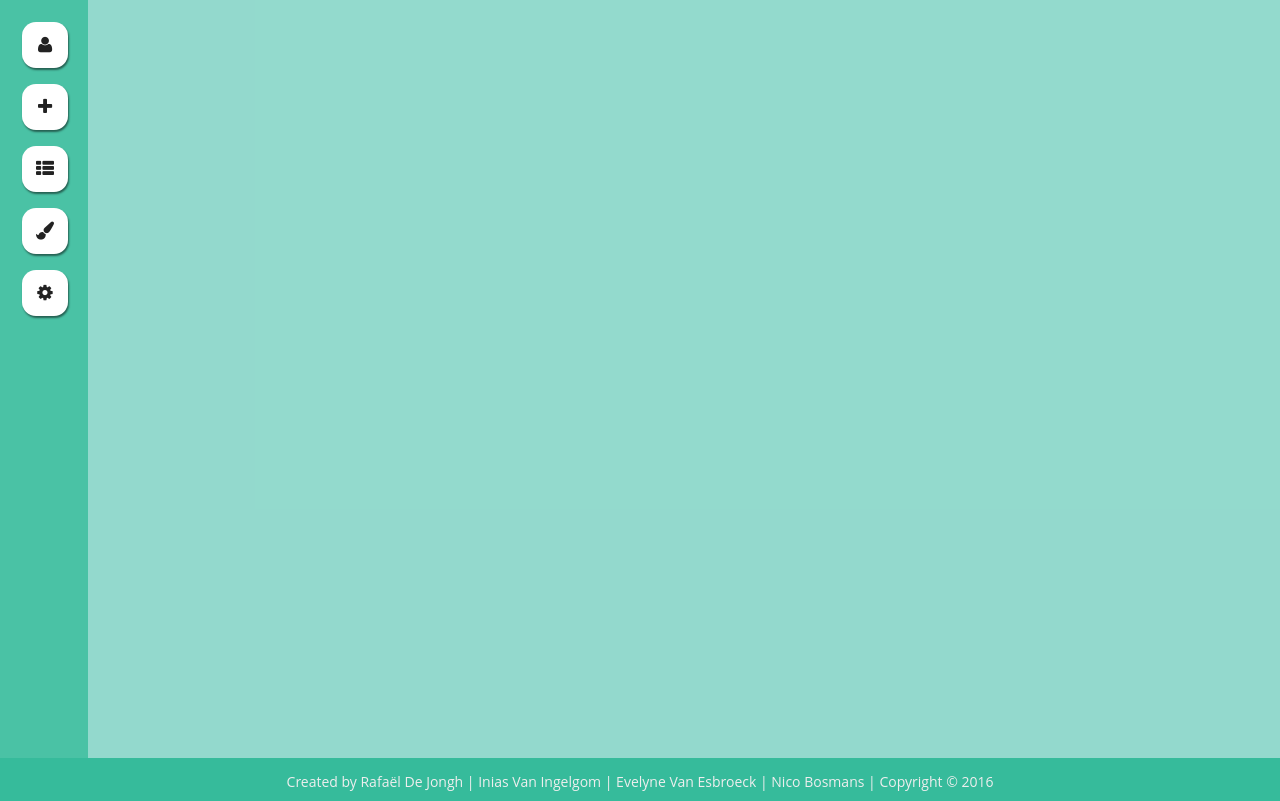
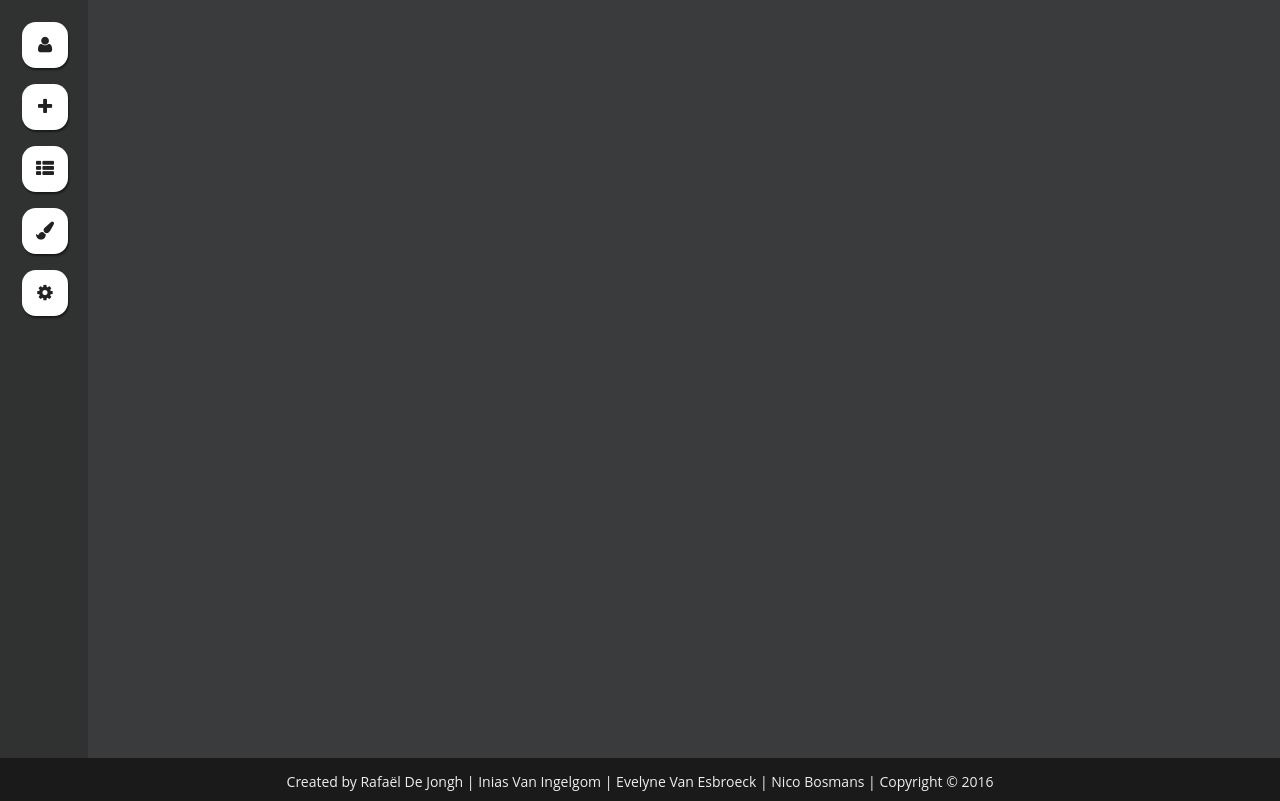
Before and after one commit to RafaelDeJongh/AngularJS-RDJ-IVI-EVE-NB, a website: page public/index.html in a window 1280 px wide. Drawn offline with nearby package versions, Linux system fonts and the light colour scheme.

Commit message:
Temporary disabled favicon calls until fully developed logo + added new temporary favicon + changed basic color to gray.

```diff
--- a/public/css/style.css
+++ b/public/css/style.css
@@ -32,8 +32,8 @@ body {
     font-size:14px;
     line-height:1.6;
     color:#eee;
-    /*background-color:#1a1a1a;*/
-    background-color:#36BB9B;
+    background-color:#1a1a1a;
+    /*background-color:#36BB9B;*/
     height:100%;
     position: relative;
     min-height: 100%;
@@ -77,7 +77,7 @@ aside nav a i:before{
 ------------------*/
 main {
     display:inline-block;
-    background-color: rgba(240, 248, 255,.5);
+    background-color: rgba(240, 248, 255,.15);
     width: calc(100% - 88px);
     height: calc(100% - 3em);
 }
--- a/public/index.html
+++ b/public/index.html
@@ -11,9 +11,10 @@
 <meta property="og:site_name" content="QuestLogger">
 <meta property="og:type" content="website">
 <meta name="viewport" content="width=device-width, initial-scale=1">
-<link rel="shortcut icon" sizes="16x16 24x24 32x32 48x48" href="favicon.ico">
+<link rel="shortcut icon" sizes="16x16 32x32 48x48 64x64" href="favicon.ico">
+<link rel="icon" type="image/png" sizes="32x32" href="favicon.png">
+<!--
 <link rel="icon" type="image/png" sizes="194x194" href="images/favicons/favicon-194x194.png">
-<link rel="icon" type="image/png" sizes="32x32" href="favicon.png">
 <meta name="application-name" content="QuestLogger">
 <meta name="msapplication-config" content="browserconfig.xml">
 <meta name="msapplication-TileImage" content="images/favicons/mstile-large.png">
@@ -23,6 +24,7 @@
 <link rel="apple-touch-icon" sizes="72x72" href="images/favicons/apple-touch-icon-72x72.png">
 <link rel="apple-touch-icon" sizes="120x120" href="images/favicons/apple-touch-icon-120x120.png">
 <link rel="apple-touch-icon" sizes="152x152" href="images/favicons/apple-touch-icon-152x152.png">
+-->
 <link rel="stylesheet" type="text/css" href="css/style.css">
 <script src="bower_components/angularjs/angular.js"></script>
 <script src="js/script.js"></script>
@@ -38,6 +40,9 @@
 		<a href="#" ><i class="fa fa-cog"></i></a>
 		</nav>
 	</aside>
+    <!--<form>
+	   <input type="range" min="0" max="10" value="7" name="rtngmns[0]">
+    </form>-->
 	<main>
 
 	</main>
```
Also changed, not shown: public/favicon.ico (added), public/favicon.png, public/images/iphone_favicon.png (added).
